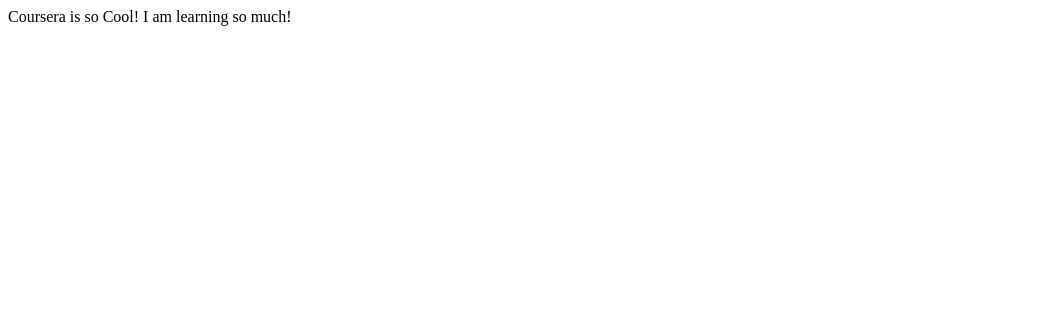
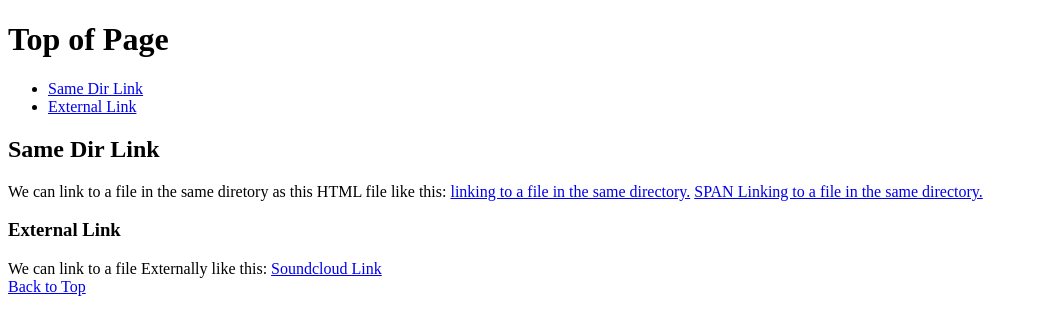
Before and after one commit to whoisyoko/coursera-test, a plain HTML site: page htmlbasics/index.html in a window 1280 px wide. Shown: the whole page, without its empty margins (0-1038 px from the left). Drawn offline with Linux system fonts and the light colour scheme.

Commit message:
Week 2 Work

```diff
--- a/htmlbasics/index.html
+++ b/htmlbasics/index.html
@@ -2,9 +2,43 @@
 <html>
 <head>
 <meta charset="utf-8">
-<title>Courserais Cool!</title>
+<title>Coursera is Cool!</title>
 </head>
 <body>
-Coursera is so Cool! I am learning so much!
+  <h1 id="top">Top of Page</h1>
+  <section>
+    <ul>
+      <li>
+        <a href="#section1">Same Dir Link</a>
+      </li>
+      <li>
+        <a href="#section2">External Link</a>
+      </li>
+    </ul>
+  </section>
+  <section id="section1">
+  <h2>Same Dir Link</h2>
+<div>
+  We can link to a file in the same diretory
+  as this HTML file like this:
+<a href="indexlink.html" title="Same dir link">linking to
+  a file in the same directory.</a>
+
+  <a href="indexlink.html" title="Same dir link">
+    <span>
+      SPAN Linking to a file in the same directory.
+    </span>
+  </a>
+</div>
+</section>
+<section id="section2">
+<h3>External Link</h3>
+<div>
+  We can link to a file Externally
+  like this:
+  <a href="http://www.soundcloud.com/whoisyoko" target="_blank" title="External Link">Soundcloud Link</a>
+</div>
+</section>
+<a href="#top">Back to Top</a>
 </body>
 </html>
```
Also changed, not shown: htmlbasics/indexlink.html (added, +11 -0 lines), 1 other file.
